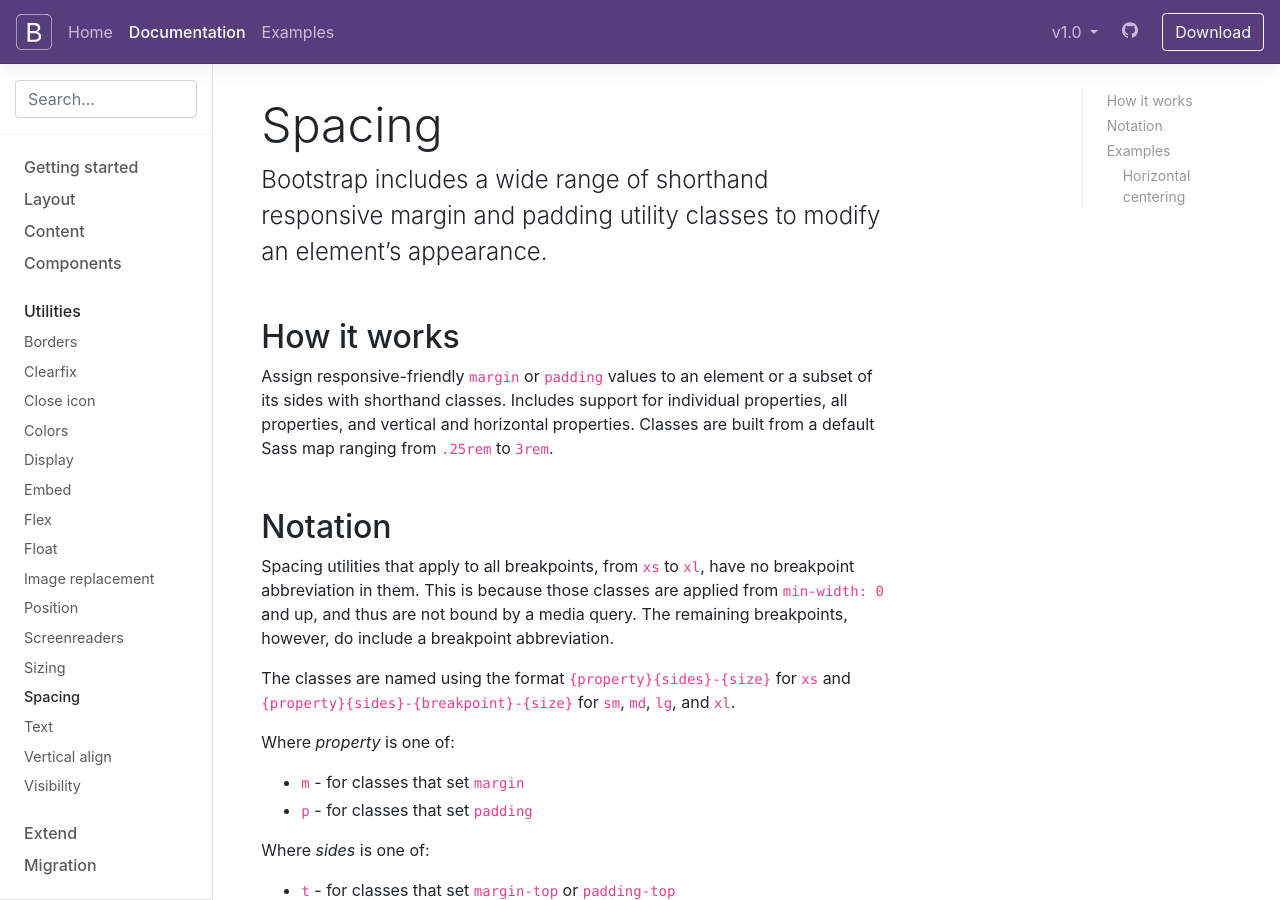
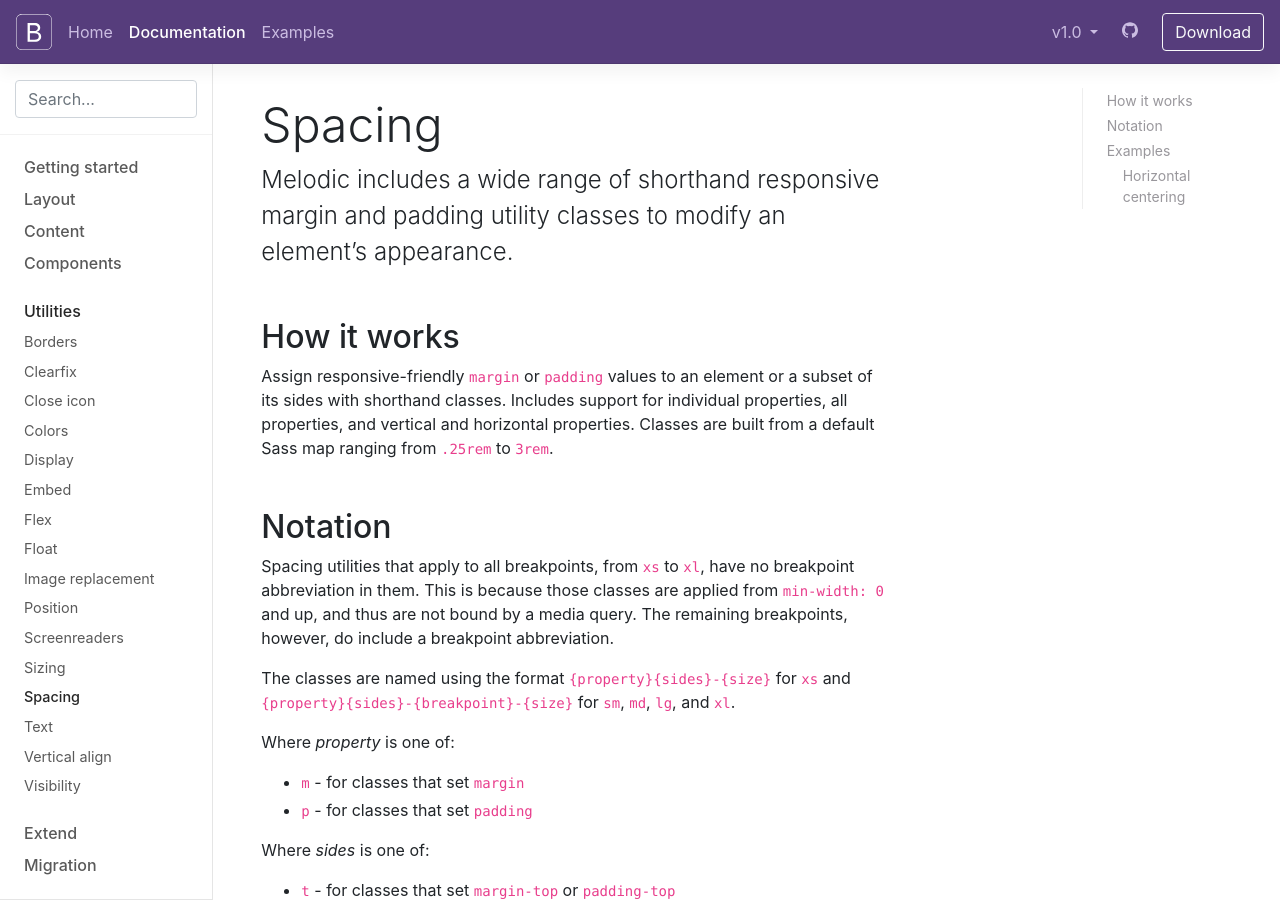
Before and after one commit to arielkirkwood/melodic-web, a Jekyll site: the page built from docs/4.0/utilities/spacing.md, in a window 1280 px wide and 900 px high. Built offline with Jekyll 4.4.1, drawn with Linux system fonts in a browser that asks for light colours; nearby versions of some CDN libraries; comment, search, counter and statistics services are not loaded; the table of contents is made by our own code; some of the changed text lies outside the part shown.

Commit message:
Update Utilities/Spacing page

```diff
--- a/docs/4.0/utilities/spacing.md
+++ b/docs/4.0/utilities/spacing.md
@@ -1,7 +1,7 @@
 ---
 layout: docs
 title: Spacing
-description: Bootstrap includes a wide range of shorthand responsive margin and padding utility classes to modify an element's appearance.
+description: Melodic includes a wide range of shorthand responsive margin and padding utility classes to modify an element's appearance.
 group: utilities
 toc: true
 ---
@@ -68,7 +68,7 @@
 
 ### Horizontal centering
 
-Additionally, Bootstrap also includes an `.mx-auto` class for horizontally centering fixed-width block level content—that is, content that has `display: block` and a `width` set—by setting the horizontal margins to `auto`.
+Additionally, Melodic also includes an `.mx-auto` class for horizontally centering fixed-width block level content—that is, content that has `display: block` and a `width` set—by setting the horizontal margins to `auto`.
 
 <div class="bd-example">
   <div class="mx-auto" style="width: 200px; background-color: rgba(86,61,124,.15);">
```
